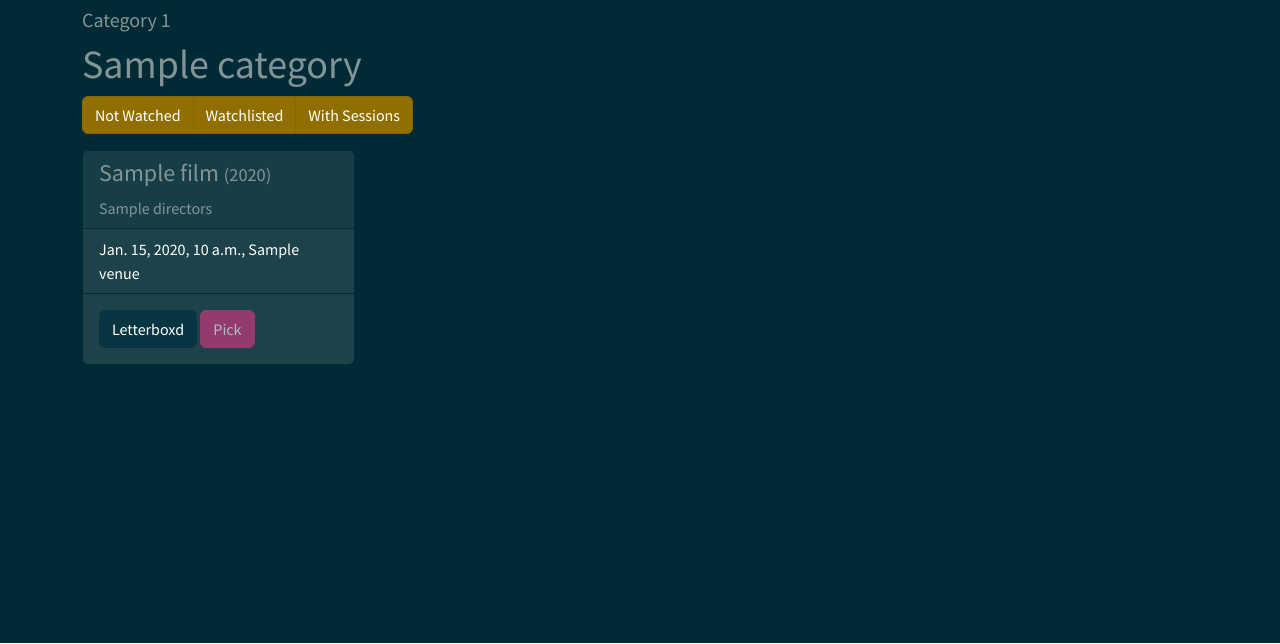
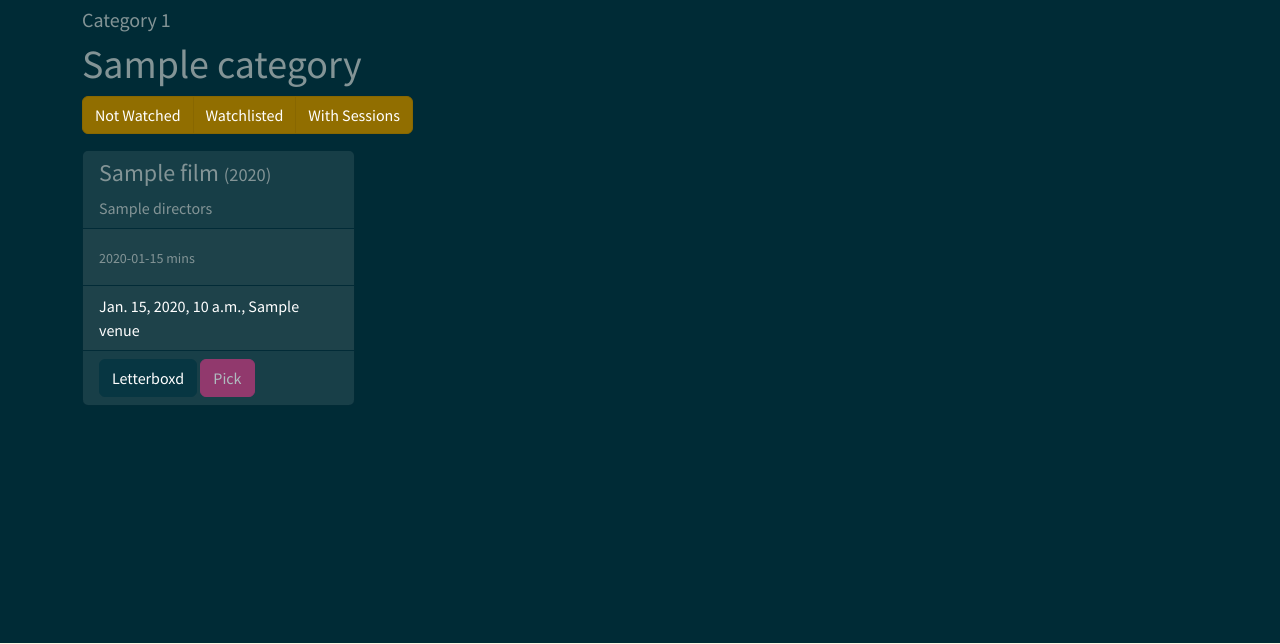
Before and after one commit to marcomartinscastanho/criterion-challenge, a Django app: template templates/category.html in a window 1280 px wide. Shown: the part 56-700 px from the top of the page. Run offline with Django 5.2, Linux system fonts and the light colour scheme; the template is opened without the code that fills it: most values are stand-ins (such as "Sample title", 1, 10 or a date in 2020); data that the repository does not hold is empty; some libraries are stand-ins or nearby versions.

Commit message:
refactor category film card

```diff
--- a/categories/views.py
+++ b/categories/views.py
@@ -83,6 +83,7 @@ def category_detail(request: HttpRequest, category_id: int):
             "id": film.pk,
             "title": film.title,
             "year": film.year,
+            "runtime": film.runtime,
             "directors": ", ".join(map(str, film.directors.all())),
             "url": film.letterboxd,
             "watched": UserWatched.objects.filter(user=user, films=film).exists(),
--- a/templates/category.html
+++ b/templates/category.html
@@ -32,19 +32,22 @@
   <section class="row row-cols-1 row-cols-md-4 g-2 mb-4">
     {% for film in category.films %}
       <div class="col">
-        <div class="card {% if not film.watched %}text-white{% endif %} {% if film.is_pick %}bg-primary{% endif %}">
-          <div class="card-header">
+        <div class="card h-100 {% if film.is_pick %}bg-primary text-white{% endif %}">
+          <div class="card-header {% if not film.watched %}text-white{% endif %} ">
             <h4>
               {{ film.title }} <small><small class="fw-lighter">({{ film.year }})</small></small>
             </h4>
             <div>{{ film.directors }}</div>
+          </div>
+          <div class="card-body">
+            <small>{{ film.runtime }} mins</small>
           </div>
           {% if film.sessions %}
             <ul class="list-group list-group-flush">
               {% for session in film.sessions %}<li class="list-group-item">{{ session.date }}, {{ session.venue }}</li>{% endfor %}
             </ul>
           {% endif %}
-          <div class="card-body">
+          <div class="card-footer">
             <a href="{{ film.url }}"
                class="btn btn-dark"
                target="_blank"
```
